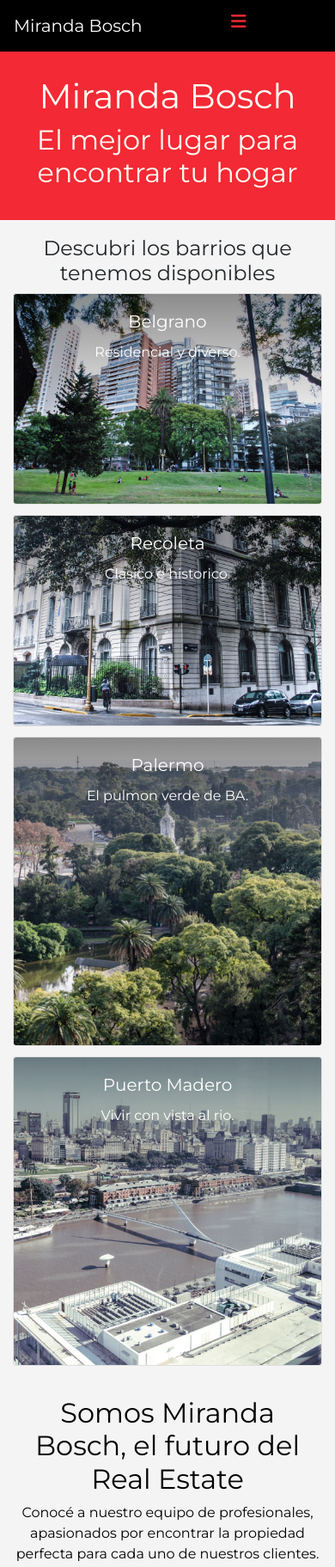
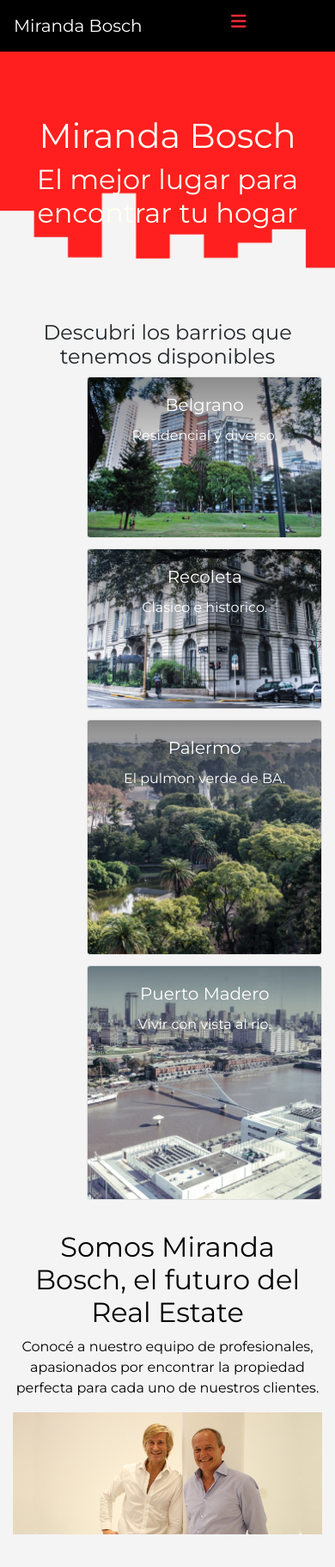
Before and after one commit to Ivan-Divinsky/Prueba, a plain HTML site: page index.html in a window 390 px wide. Shown: the top 1823 px of the page at 86% size. Drawn offline with nearby package versions, Linux system fonts and the light colour scheme; grey boxes are pictures that could not be loaded.

Commit message:
cambios generales

```diff
--- a/estilos/_main.scss
+++ b/estilos/_main.scss
@@ -58,13 +58,19 @@ body {
 
 /*---- Titulo de paginas ----*/
 
+.containerBackground {
+
+  background-image: url(/img/fondoBien2.png);
+  background-repeat: repeat;
+  background-size: cover;
+
+}
+
 .tituloPagina {
-  color: orangered;
   font-size: large;
-  background-color: RGB(243, 41, 53);
   color: RGB(255, 255, 242);
-  padding-top: 7%;
-  padding-bottom: 7%;
+  padding-top: 19%;
+  padding-bottom: 19%;
   padding-left: 0px;
   padding-right: 0px;
   margin-left: 0px;
@@ -75,21 +81,37 @@ body {
 
 .barriosDisponibles {
 
-  margin-top: 5%;
+  margin-top: 6%;
 
 }
 
-.index_contenedor {
+.indexContenedor {
 
   padding-left: 0%;
   padding-right: 0%;
 
 }
 
+.cardContainer {
+
+  padding-left: 26%;
+
+}
+
+@media (max-width: 620px) {
+
+  .cardContainer {
+
+    margin-left: 0%;
+
+  }
+
+}
+
 .imagencard {
 
-  width: 100%;
-  height: 100%;
+  max-width: 100%;
+  max-height: 100%;
 
   img {
 
@@ -326,18 +348,24 @@ body {
 
 footer {
 
-  background-color: black;
+  background-color: RGB(32, 32, 32);
   width: 100%;
-  height: 70px;
+  height: 30px;
 
 }
 
 .preFooter {
 
   background-color: RGB(32, 32, 32);
-  height: 250px;
+  height: 200px;
   text-align: center;
   margin-top: 0px;
+
+}
+
+.backgroundLogo {
+
+  background-color: RGB(32, 32, 32);
 
 }
 
@@ -345,13 +373,15 @@ footer {
 
   .preFooter {
 
-    color: black;
+    color: RGB(32, 32, 32);
+    background-color: RGB(32, 32, 32);
     margin-bottom: 6%;
     margin-top: 6%;
 
     img {
 
-      width: 50%;
+      width: 35%;
+      background-color: RGB(32, 32, 32);
     }
 
   }
@@ -362,6 +392,7 @@ footer {
 
   width: 10%;
   margin: 100px;
+  background-color: RGB(32, 32, 32);
 
 }
 
--- a/index.html
+++ b/index.html
@@ -54,7 +54,7 @@
     </nav>
   </section>
 
-  <div class="container-fluid">
+  <div class="container-fluid containerBackground">
     <section>
 
       <div class="row">
@@ -70,21 +70,21 @@
   </div>
 
   <div class="container-fluid">
-    <div class="row justify-content-center cards__container">
+    <div class="row justify-content-center cardsContainer aling-items-center">
       <section>
 
         <div class="col-12 col-md-12 col-sm-12 text-center barriosDisponibles">
           <h4>Descubri los barrios que tenemos disponibles</h4>
         </div>
 
-        <div class="col-md-12 col-12 text-center">
+        <div class="col-md-12 col-12 text-center cardContainer">
 
           <div class="card-columns">
             <div class="card bg-custom3 text-white">
               <img src="img/belgrano-portada.jpg" class="card-img imagencard" alt="Imagen de Belgrano Portada">
               <div class="card-img-overlay">
-                <h5 class="card-title card__title">Belgrano</h5>
-                <p class="card-text card__text">Residencial y diverso.</p>
+                <h5 class="card-title cardTitle">Belgrano</h5>
+                <p class="card-text cardText">Residencial y diverso.</p>
               </div>
             </div>
 
@@ -92,17 +92,30 @@
             <div class="card bg-custom3 text-white">
               <img src="img/recoleta-portada.jpg" class="card-img imagencard" alt="Imagen de Recoleta Portada">
               <div class="card-img-overlay">
-                <h5 class="card-title card__title">Recoleta</h5>
-                <p class="card-text card__text">Clasico e historico.</p>
+                <h5 class="card-title cardTitle">Recoleta</h5>
+                <p class="card-text cardText">Clasico e historico.</p>
               </div>
             </div>
+          </div>
 
+        </div>
+      </section>
+    </div>
+  </div>
+
+  <div class="container-fluid">
+    <div class="row justify-content-center cardsContainer">
+      <section>
+
+        <div class="col-md-12 col-12 text-center cardContainer">
+
+          <div class="card-columns">
 
             <div class="card bg-custom3 text-white">
               <img src="img/palermo-portada.jpg" class="card-img imagencard" alt="Imagen de Palermo Portada">
               <div class="card-img-overlay">
-                <h5 class="card-title card__title">Palermo</h5>
-                <p class="card-text card__text">El pulmon verde de BA.</p>
+                <h5 class="card-title cardTitle">Palermo</h5>
+                <p class="card-text cardText">El pulmon verde de BA.</p>
               </div>
             </div>
 
@@ -110,8 +123,8 @@
             <div class="card bg-custom3 text-white">
               <img src="img/PuertoMadero-Portada.jpg" class="card-img imagencard" alt="Imagen de Pto Madero Portada">
               <div class="card-img-overlay">
-                <h5 class="card-title card__title">Puerto Madero</h5>
-                <p class="card-text card__text">Vivir con vista al rio.</p>
+                <h5 class="card-title cardTitle">Puerto Madero</h5>
+                <p class="card-text cardText">Vivir con vista al rio.</p>
               </div>
             </div>
 
```
Also changed, not shown: alquilar.html (+1 -1 lines), comprar.html (+1 -1 lines), contactanos.html (+1 -1 lines), quienesSomos.html (+1 -1 lines), estilos/style.css, img/fondo2.png (added), img/fondo3.png (added), img/fondo4.png (added), img/fondoBien.png (added), img/fondoBien2.png (added), 1 other file.
